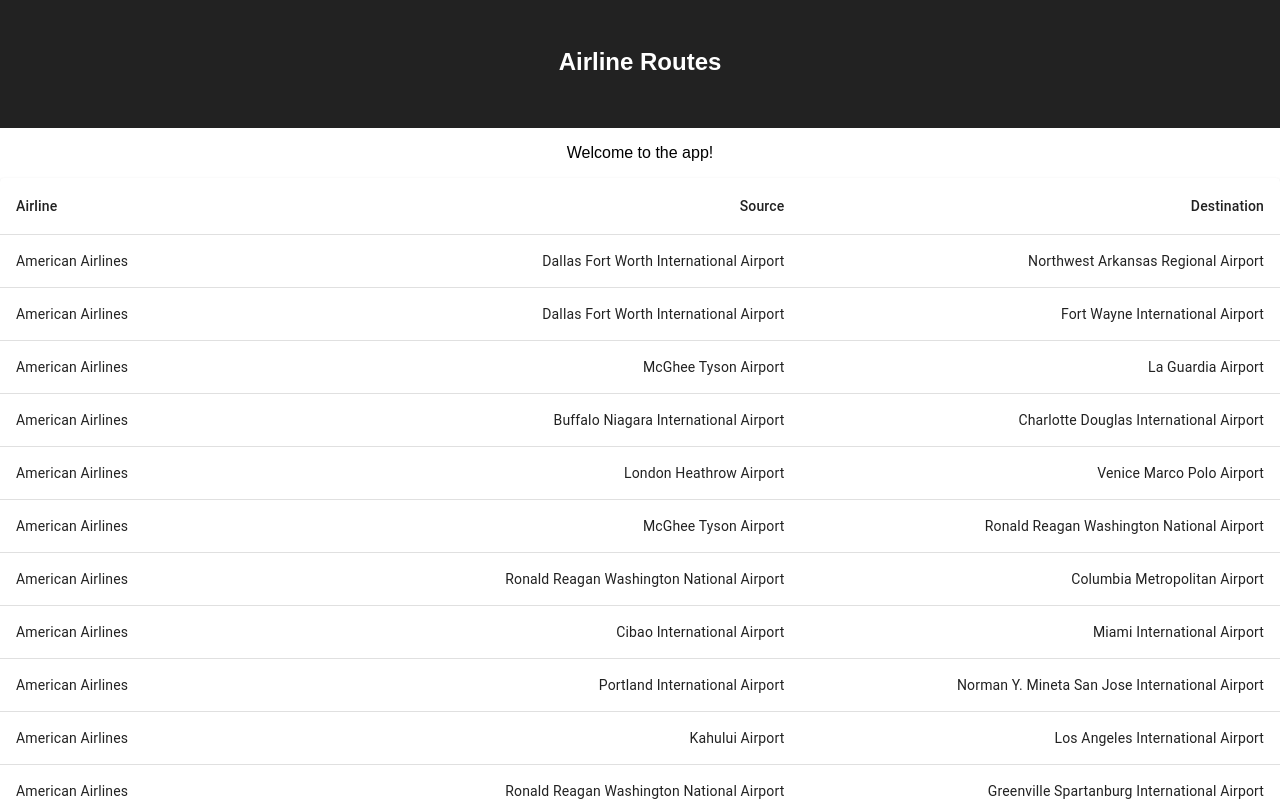
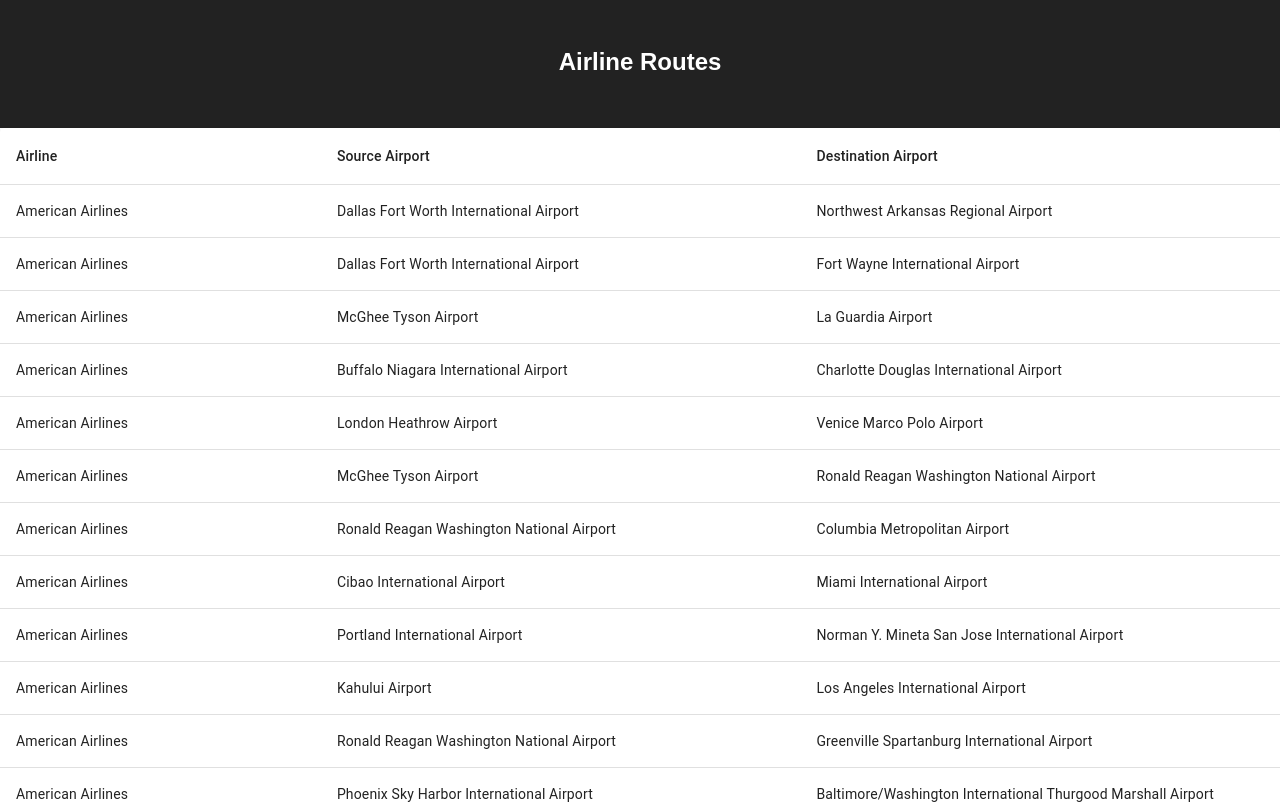
Before and after one commit to trent-cooper/airlines-map, a React (Create React App) app: page / in a window 1280 px wide. Shown: the top 804 px of the page. Built offline with nearby package versions, Linux system fonts and the light colour scheme.

Commit message:
Seperated Table component and added formatting logic

```diff
--- a/src/App.js
+++ b/src/App.js
@@ -1,64 +1,34 @@
 import React from 'react';
 import './App.css';
-import data from './data'
-import { makeStyles } from '@material-ui/styles';
-import {
-  Table,
-  TableBody,
-  TableCell,
-  TableContainer,
-  TableHead,
-  TableRow,
-  Paper
-} from '@material-ui/core';
-
-const useStyles = makeStyles({
-  table: {
-    minWidth: 650,
-  },
-});
-
+import Table from "./components/Table"
+import data from "./data"
 const { routes, getAirlineById, getAirportByCode } = data
 
-const DataTable = ({ routes }) => {
-  const classes = useStyles()
+const App = () => {
+  const formatValue = (prop, val) => {
+    if (prop === 'airline') {
+      return getAirlineById(val)
+    } else {
+      return getAirportByCode(val)
+    }
+  }
+
+  const columns = [
+    { name: "Airline", property: "airline" },
+    { name: "Source Airport", property: "src" },
+    { name: "Destination Airport", property: "dest" },
+  ];
 
   return (
-  <TableContainer component={Paper}>
-    <Table className={classes.table}>
-      <TableHead>
-        <TableRow>
-          <TableCell>Airline</TableCell>
-          <TableCell align="right">Source</TableCell>
-          <TableCell align="right">Destination</TableCell>
-        </TableRow>
-      </TableHead>
-      <TableBody>
-        {routes.map(route => (
-          <TableRow key={route.airline + route.src + route.dest}>
-            <TableCell>{getAirlineById(route.airline)}</TableCell>
-            <TableCell align="right">{getAirportByCode(route.src)}</TableCell>
-            <TableCell align="right">{getAirportByCode(route.dest)}</TableCell>
-          </TableRow>
-        ))}
-      </TableBody>
-    </Table>
-  </TableContainer>
-  )
-}
-
-const App = () => (
     <div className="app">
     <header className="header">
       <h1 className="title">Airline Routes</h1>
     </header>
     <section>
-    <p>
-      Welcome to the app!
-    </p>
-    <DataTable routes={routes}/>
+      <Table columns={columns} rows={routes} format={formatValue}/>
     </section>
   </div>
   )
+}
 
 export default App;
--- /dev/null
+++ b/src/components/Table.js
@@ -0,0 +1,54 @@
+import React from "react"
+import { makeStyles } from '@material-ui/styles';
+import {
+  Table,
+  TableBody,
+  TableCell,
+  TableContainer,
+  TableHead,
+  TableRow,
+  Paper
+} from '@material-ui/core';
+
+const useStyles = makeStyles({
+  table: {
+    minWidth: 650,
+  },
+});
+
+const DataTable = ({
+  columns,
+  rows,
+  format
+}) => {
+  const classes = useStyles()
+
+  const headerCells = columns.map(header => (
+    <TableCell key={header.property}>{header.name}</TableCell>
+  ))
+
+  const rowCells = rows.map(({ airline, src, dest }) => (
+    <TableRow key={`${airline}:${src}:${dest}`}>
+      <TableCell key={`airline${airline}`}>{format('airline', airline)}</TableCell>
+      <TableCell key={`src${src}`}>{format('src', src)}</TableCell>
+      <TableCell key={`dest${dest}`}>{format('dest', dest)}</TableCell>
+    </TableRow>
+  ))
+
+  return (
+  <TableContainer component={Paper}>
+    <Table className={classes.table}>
+      <TableHead>
+        <TableRow>
+          {headerCells}
+        </TableRow>
+      </TableHead>
+      <TableBody>
+        {rowCells}
+      </TableBody>
+    </Table>
+  </TableContainer>
+  )
+}
+
+export default DataTable
```
Lines whose indentation alone changed are shown as unchanged.
